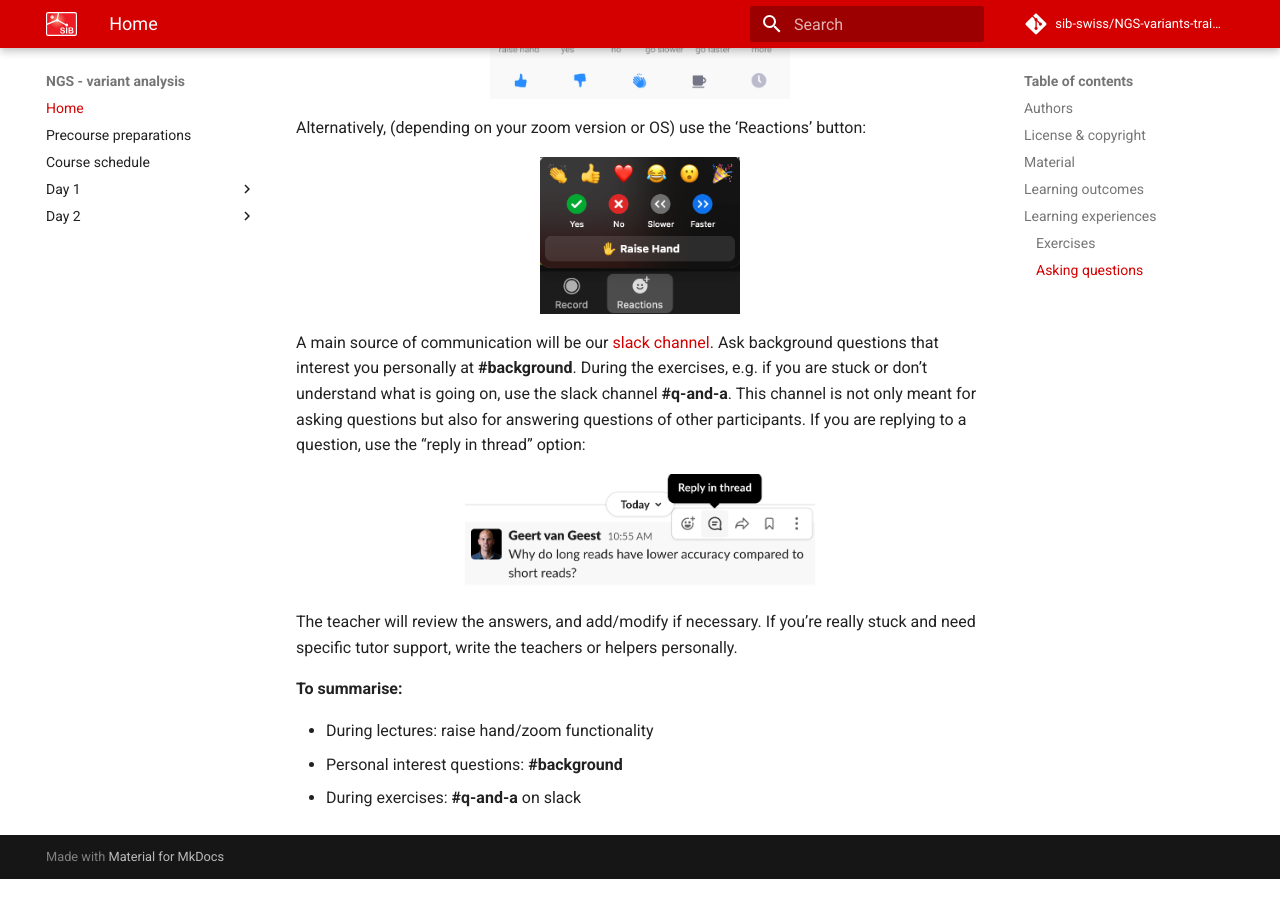
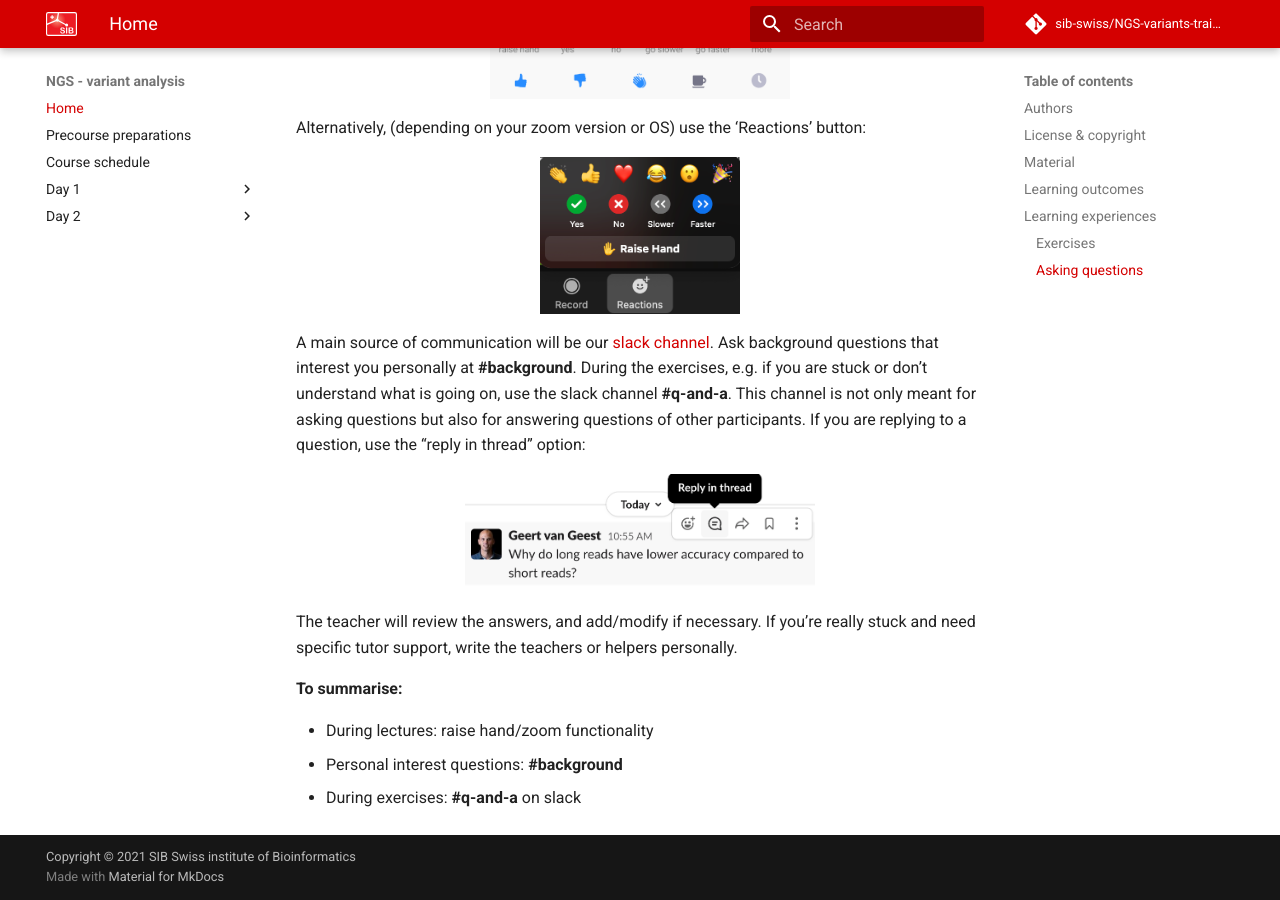
Before and after one commit to sib-swiss/NGS-variants-training, an MkDocs documentation site: the page built from docs/index.md, in a window 1280 px wide and 900 px high, scrolled down 1437 px. Built offline with MkDocs 1.6.1 and Material for MkDocs 9.7.7, drawn with Linux system fonts in a browser that asks for light colours; comment, search, counter and statistics services are not loaded; the version menu is left out; before the commit the page ends 2316 px from its top, so only the background shows below that; part of the change alters nothing that is shown.

```diff
--- a/mkdocs.yml
+++ b/mkdocs.yml
@@ -23,7 +23,9 @@ theme:
 # Repository
 repo_name: sib-swiss/NGS-variants-training
 repo_url: https://github.com/sib-swiss/NGS-variants-training
-edit_uri: ""
+edit_uri: edit/main/docs/
+
+site_url: https://sib-swiss.github.io/NGS-variants-training/
 
 markdown_extensions:
   - abbr
@@ -51,6 +53,8 @@ extra:
   version:
     provider: mike
 
+copyright: Copyright &copy; 2021 SIB Swiss institute of Bioinformatics
+
 # google_analytics:
 #   - G-SK9D4D2P4M
 #   - auto
```
